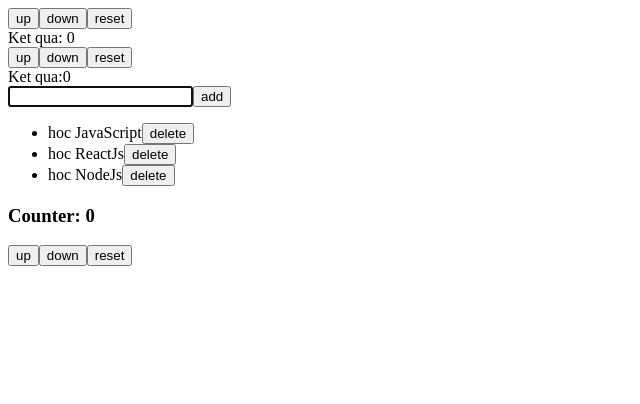
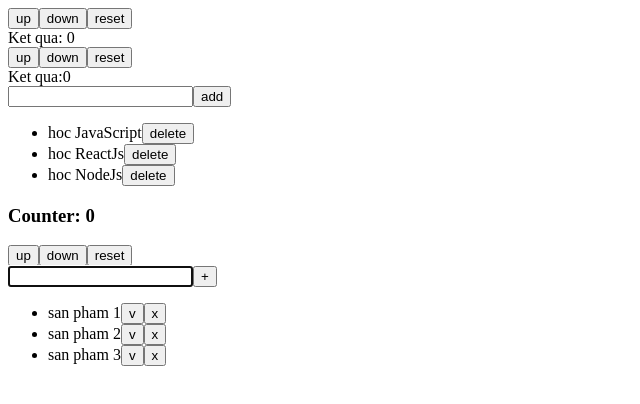
Before and after one commit to vuvantoann/reducer-redux-demo, a React (Vite) app: page / in a window 1280 px wide. Shown: the top 404 px of the page, without its empty margins (0-640 px from the left). Built offline with nearby package versions, Linux system fonts and the light colour scheme.

Commit message:
Ưng dụng Redux làm ứng dụng todoList đơn giản

```diff
--- a/src/App.jsx
+++ b/src/App.jsx
@@ -1,6 +1,7 @@
 import CountUseReducer from './components/CountUseReducer'
 import CountUseState from './components/CountUseState'
 import CounterRedux from './components/CounterRedux'
+import TodoListRedux from './components/TodoListRedux'
 import TodoListUseReducer from './components/TodoListUseReducer'
 function App() {
   return (
@@ -9,6 +10,7 @@ function App() {
       <CountUseReducer />
       <TodoListUseReducer />
       <CounterRedux />
+      <TodoListRedux />
     </>
   )
 }
--- /dev/null
+++ b/src/actions/todolist.jsx
@@ -0,0 +1,26 @@
+export const createTodo = (text) => {
+  return {
+    type: 'CREATE_TODO',
+    content: text,
+  }
+}
+
+export const completedTodo = (id) => {
+  return {
+    type: 'COMPLETED_TODO',
+    id: id,
+  }
+}
+export const unfinishedTodo = (id) => {
+  return {
+    type: 'UNFINISHED_TODO',
+    id: id,
+  }
+}
+
+export const deleteTodo = (id) => {
+  return {
+    type: 'DELETE_TODO',
+    id: id,
+  }
+}
--- /dev/null
+++ b/src/components/TodoListRedux/TodoContent.jsx
@@ -0,0 +1,40 @@
+import { useDispatch, useSelector } from 'react-redux'
+import './todoList.css'
+import {
+  completedTodo,
+  deleteTodo,
+  unfinishedTodo,
+} from '../../actions/todolist'
+function TodoContent() {
+  const listItem = useSelector((state) => state.todoReducer)
+  const dispatch = useDispatch()
+  return (
+    <>
+      <ul className="list__content">
+        {listItem.map((item) => {
+          return (
+            <li
+              key={item.id}
+              className={'list__item' + (item.complete && ' list__item--dash')}
+            >
+              {item.content}
+
+              {item.complete ? (
+                <button onClick={() => dispatch(unfinishedTodo(item.id))}>
+                  u
+                </button>
+              ) : (
+                <button onClick={() => dispatch(completedTodo(item.id))}>
+                  v
+                </button>
+              )}
+              <button onClick={() => dispatch(deleteTodo(item.id))}>x</button>
+            </li>
+          )
+        })}
+      </ul>
+    </>
+  )
+}
+
+export default TodoContent
--- /dev/null
+++ b/src/components/TodoListRedux/TodoInput.jsx
@@ -0,0 +1,33 @@
+import { useDispatch } from 'react-redux'
+import { createTodo } from '../../actions/todolist'
+import { useEffect, useRef } from 'react'
+
+function TodoInput() {
+  const inputRef = useRef()
+
+  useEffect(() => {
+    inputRef.current.focus()
+  }, [])
+
+  const dispatch = useDispatch()
+  const handleSubmit = (e) => {
+    e.preventDefault()
+
+    if (e.target.elements.content.value != '') {
+      dispatch(createTodo(e.target.elements.content.value))
+      inputRef.current.value = ''
+    }
+  }
+  return (
+    <>
+      <div className="todo__input">
+        <form action="" onSubmit={handleSubmit}>
+          <input ref={inputRef} name="content" type="text" />
+          <button type="submit">+</button>
+        </form>
+      </div>
+    </>
+  )
+}
+
+export default TodoInput
--- /dev/null
+++ b/src/components/TodoListRedux/index.jsx
@@ -0,0 +1,15 @@
+import TodoContent from './TodoContent'
+import TodoInput from './TodoInput'
+
+function TodoListRedux() {
+  return (
+    <>
+      <div className="todo__list">
+        <TodoInput />
+        <TodoContent />
+      </div>
+    </>
+  )
+}
+
+export default TodoListRedux
--- /dev/null
+++ b/src/components/TodoListRedux/todoList.css
@@ -0,0 +1,3 @@
+.list__item--dash {
+  text-decoration: line-through;
+}
--- /dev/null
+++ b/src/reducers/Todo.jsx
@@ -0,0 +1,55 @@
+const init = [
+  {
+    id: 1,
+    content: 'san pham 1',
+    complete: false,
+  },
+  {
+    id: 2,
+    content: 'san pham 2',
+    complete: false,
+  },
+  {
+    id: 3,
+    content: 'san pham 3',
+    complete: false,
+  },
+]
+
+function todoReducer(state = init, action) {
+  let newState = [...state]
+  switch (action.type) {
+    case 'CREATE_TODO':
+      newState = [
+        ...state,
+        {
+          id: Date.now(),
+          content: action.content,
+          complete: false,
+        },
+      ]
+      return newState
+    case 'COMPLETED_TODO':
+      const indexCompleted = newState.findIndex((item) => {
+        return item.id === action.id
+      })
+      newState[indexCompleted].complete = true
+      return newState
+    case 'UNFINISHED_TODO':
+      const indexUnfinished = newState.findIndex((item) => {
+        return item.id === action.id
+      })
+      newState[indexUnfinished].complete = false
+      return newState
+    case 'DELETE_TODO':
+      const deleteState = newState.filter((item) => {
+        return item.id !== action.id
+      })
+      console.log(deleteState)
+      return deleteState
+    default:
+      return state
+  }
+}
+
+export default todoReducer
--- a/src/reducers/index.jsx
+++ b/src/reducers/index.jsx
@@ -1,7 +1,9 @@
 import { combineReducers } from 'redux'
 import counterReducer from './Counter'
+import todoReducer from './Todo'
 const allReducers = combineReducers({
   counterReducer,
+  todoReducer,
 })
 
 export default allReducers
```
